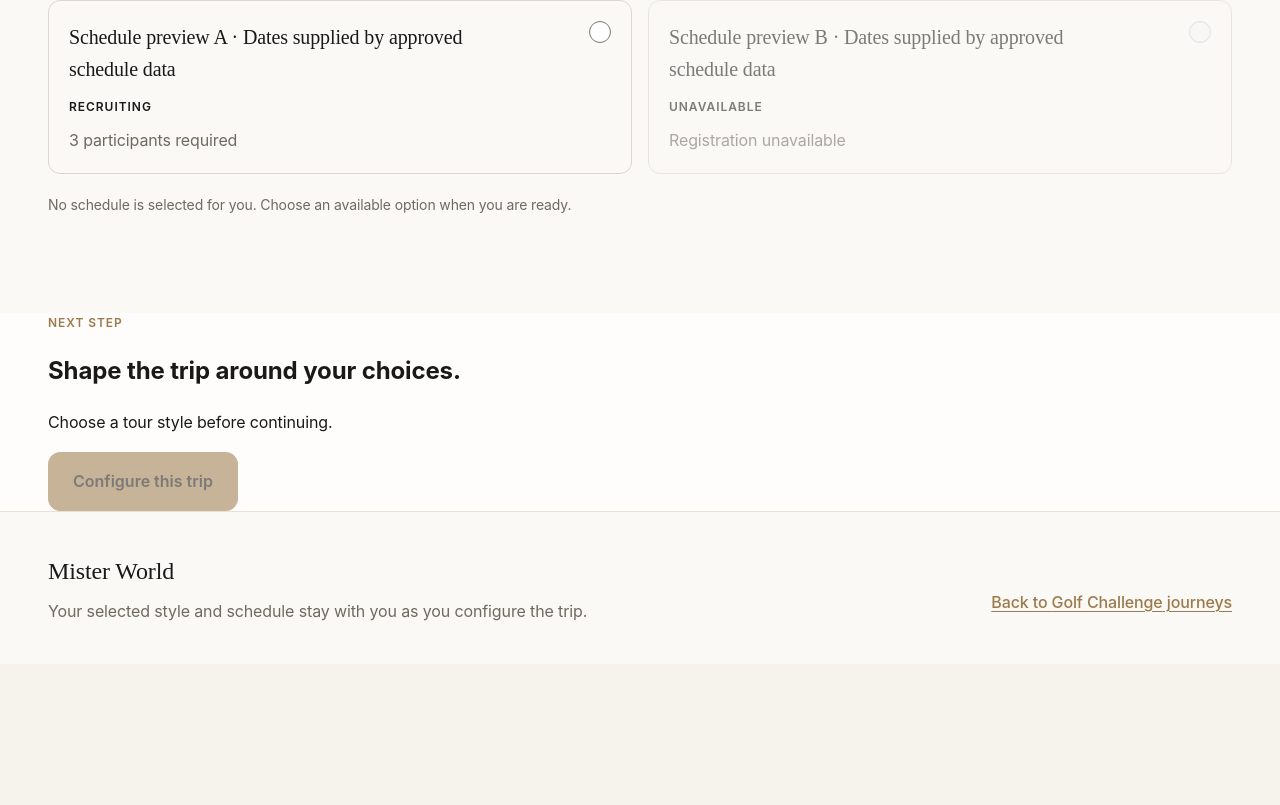
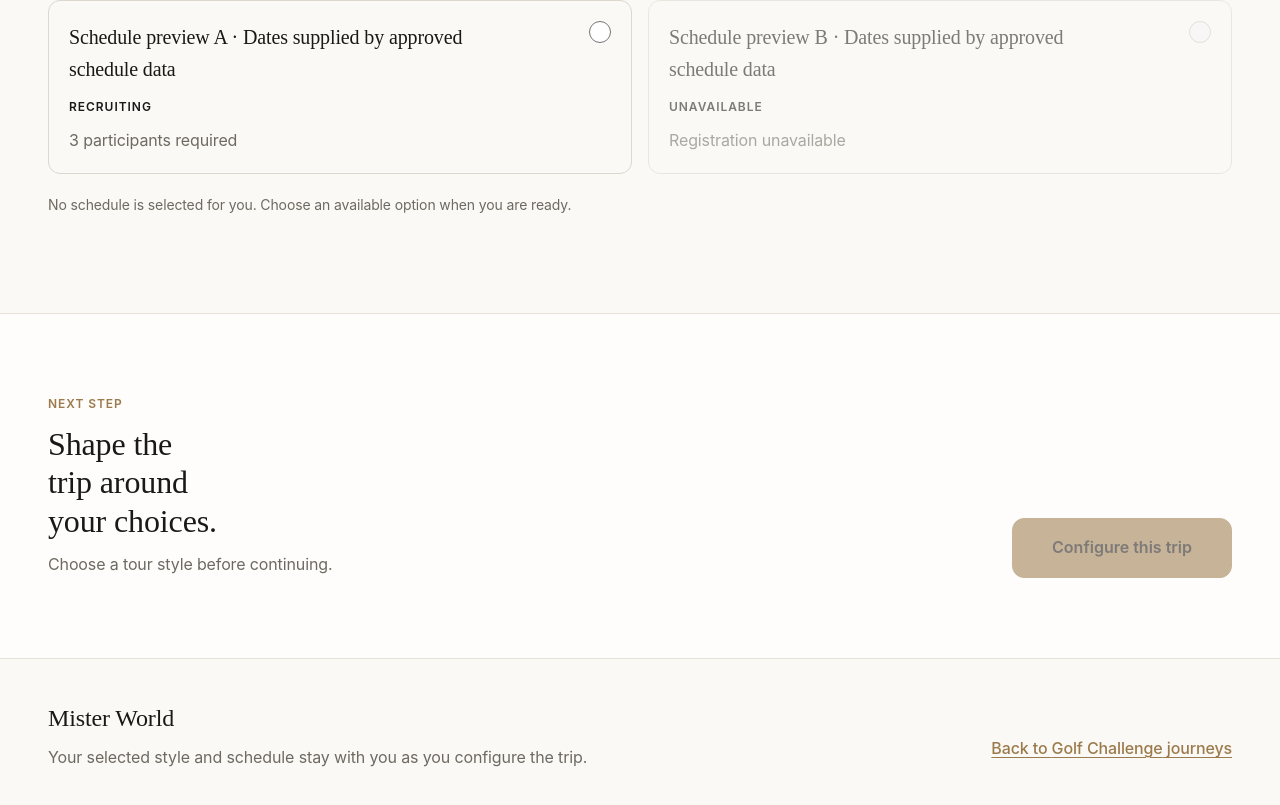
Before and after one commit to WonhoOne/frontend, a React (Vite) app: page /tours/demo-golf-product-a in a window 1280 px wide. Shown: the part 3127-3932 px from the top of the page. Before the commit the page ends 3791 px from the top, so only its background shows below. Built offline with nearby package versions, Linux system fonts and the light colour scheme.

Commit message:
style: add Tour Detail configure handoff action

```diff
--- a/src/pages/tour-detail/TourDetailPage.module.css
+++ b/src/pages/tour-detail/TourDetailPage.module.css
@@ -16,7 +16,9 @@
 
 .eyebrow,
 .stateCard h1,
-.stateCard p {
+.stateCard p,
+.configureCopy h2,
+.configureCopy p {
   margin: 0;
 }
 
@@ -49,6 +51,43 @@
   align-items: center;
   gap: var(--mw-space-4);
   margin-block-start: var(--mw-space-2);
+}
+
+.configureAction {
+  border-block-start: var(--mw-border-subtle);
+  background: var(--mw-surface-elevated);
+}
+
+.configureActionInner {
+  display: grid;
+  gap: var(--mw-space-6);
+  padding-block: var(--mw-space-16);
+}
+
+.configureCopy {
+  display: grid;
+  max-inline-size: var(--mw-container-reading);
+  gap: var(--mw-space-3);
+}
+
+.configureCopy h2 {
+  max-inline-size: 16ch;
+  font-family: var(--mw-font-editorial);
+  font-size: var(--mw-font-size-heading-lg);
+  font-weight: var(--mw-font-weight-regular);
+  line-height: var(--mw-line-height-heading-lg);
+  text-wrap: balance;
+}
+
+.configureCopy > p:last-child {
+  max-inline-size: 58ch;
+  color: var(--mw-text-secondary);
+  font-size: var(--mw-font-size-body-md);
+}
+
+.configureButton {
+  inline-size: 100%;
+  min-block-size: 52px;
 }
 
 .footer {
@@ -96,6 +135,18 @@
     padding-block: var(--mw-space-24) var(--mw-space-32);
   }
 
+  .configureActionInner {
+    grid-template-columns: minmax(0, 1fr) auto;
+    align-items: end;
+    gap: var(--mw-space-10);
+    padding-block: var(--mw-space-20);
+  }
+
+  .configureButton {
+    inline-size: auto;
+    min-inline-size: 220px;
+  }
+
   .footerInner {
     flex-direction: row;
     align-items: end;
```
